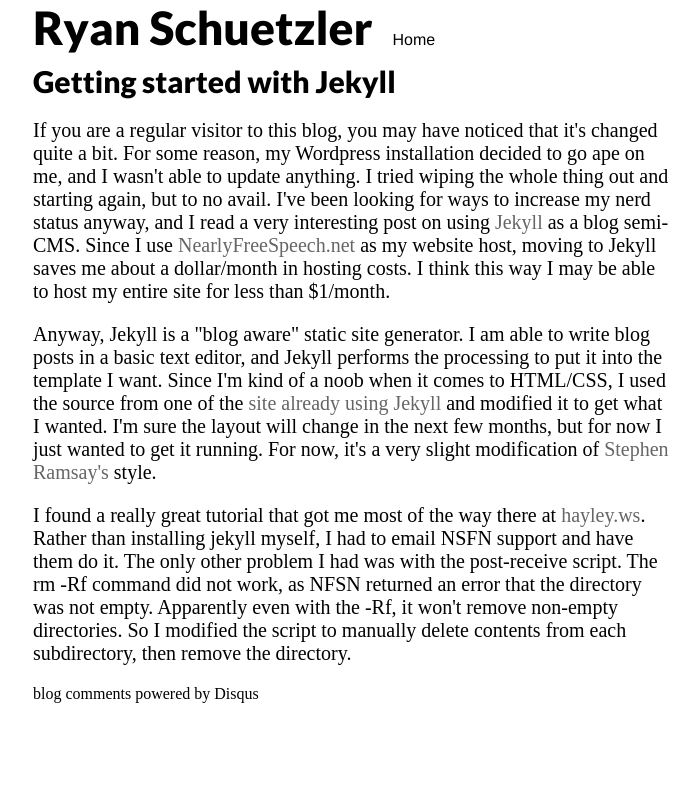
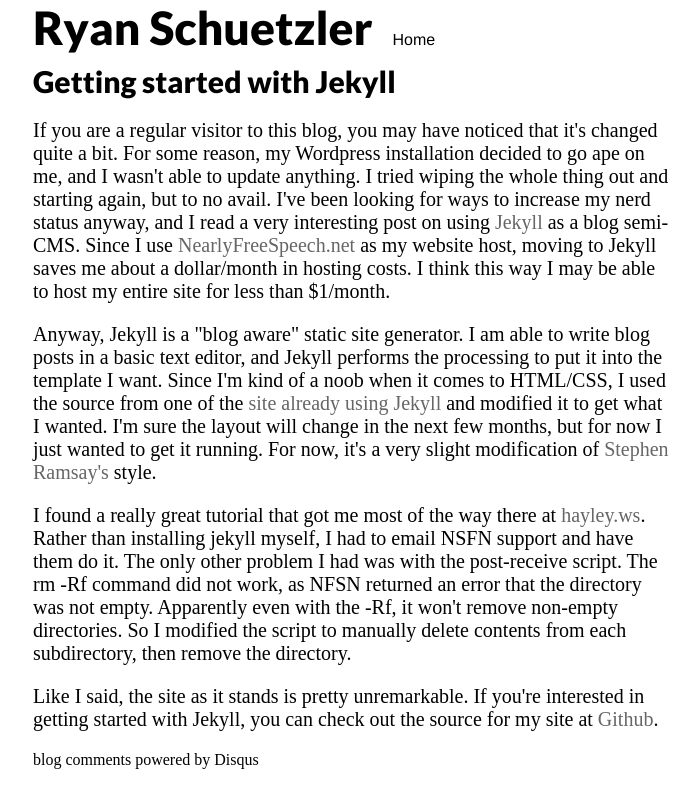
Before and after one commit to rschuetzler/Schuetzler.net, a Jekyll site: the page built from _posts/2011-08-19-getting-started-with-jekyll.html, in a window 1280 px wide. Shown: the top 808 px of the page, without its empty margins (287-985 px from the left). Built offline with Jekyll 4.4.1, drawn with Linux system fonts in a browser that asks for light colours; some web fonts are replaced; comment, search, counter and statistics services are not loaded.

Commit message:
Finished Jekyll post

```diff
--- a/_posts/2011-08-19-getting-started-with-jekyll.html
+++ b/_posts/2011-08-19-getting-started-with-jekyll.html
@@ -15,3 +15,5 @@
 <p>Anyway, Jekyll is a "blog aware" static site generator. I am able to write blog posts in a basic text editor, and Jekyll performs the processing to put it into the template I want. Since I'm kind of a noob when it comes to HTML/CSS, I used the source from one of the <a href="https://github.com/mojombo/jekyll/wiki/Sites">site already using Jekyll</a> and modified it to get what I wanted. I'm sure the layout will change in the next few months, but for now I just wanted to get it running. For now, it's a very slight modification of <a href="http://lenz.unl.edu/">Stephen Ramsay's</a> style.</p>
 
 <p>I found a really great tutorial that got me most of the way there at <a href="http://hayley.ws/2010/12/04/getting-jekyll-running.html">hayley.ws</a>. Rather than installing jekyll myself, I had to email NSFN support and have them do it. The only other problem I had was with the post-receive script. The rm -Rf command did not work, as NFSN returned an error that the directory was not empty. Apparently even with the -Rf, it won't remove non-empty directories. So I modified the script to manually delete contents from each subdirectory, then remove the directory.</p>
+
+<p>Like I said, the site as it stands is pretty unremarkable. If you're interested in getting started with Jekyll, you can check out the source for my site at <a href="https://github.com/rschuetzler/Schuetzler.net">Github</a>.
```
